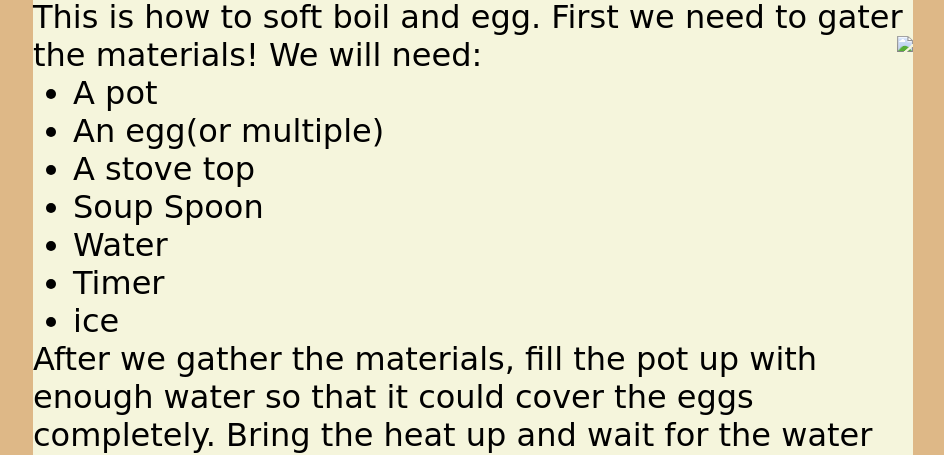
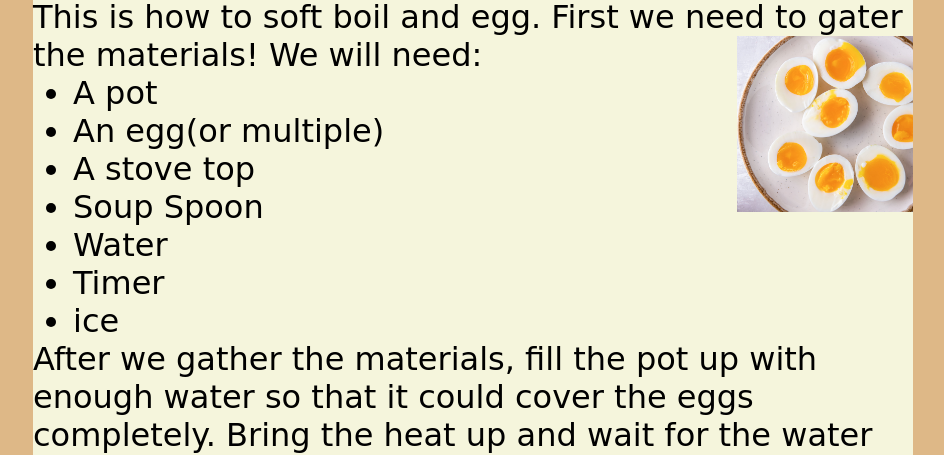
Before and after one commit to stuycs-gh-classrooms/10-web-rzheng287, a plain HTML site: page site/p2.html in a window 1280 px wide. Shown: the part 345-800 px from the top of the page, without its empty margins (167-1111 px from the left). Drawn offline with Linux system fonts and the light colour scheme; the site is published under a folder, as on GitHub Pages, so addresses that start at the root find nothing.

Commit message:
Add files via upload

```diff
--- a/site/p2.html
+++ b/site/p2.html
@@ -22,7 +22,7 @@
       </div>
     <p>
       This is how to soft boil and egg. First we need to gater the materials! We will need:
-      <img src="/images/soft_boiled_eggs.jpg">
+      <img src="images/soft_boiled_eggs.jpg">
       <ul>  <li> A pot </li>
             <li> An egg(or multiple)</li>
             <li> A stove top</li>
```
